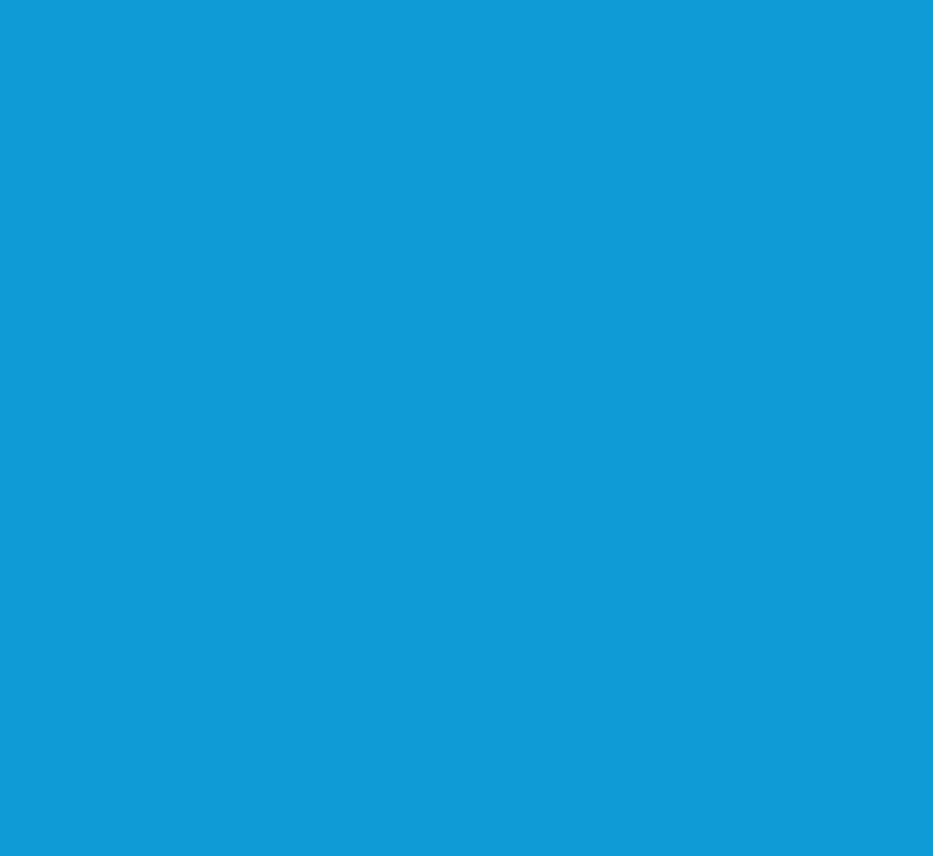
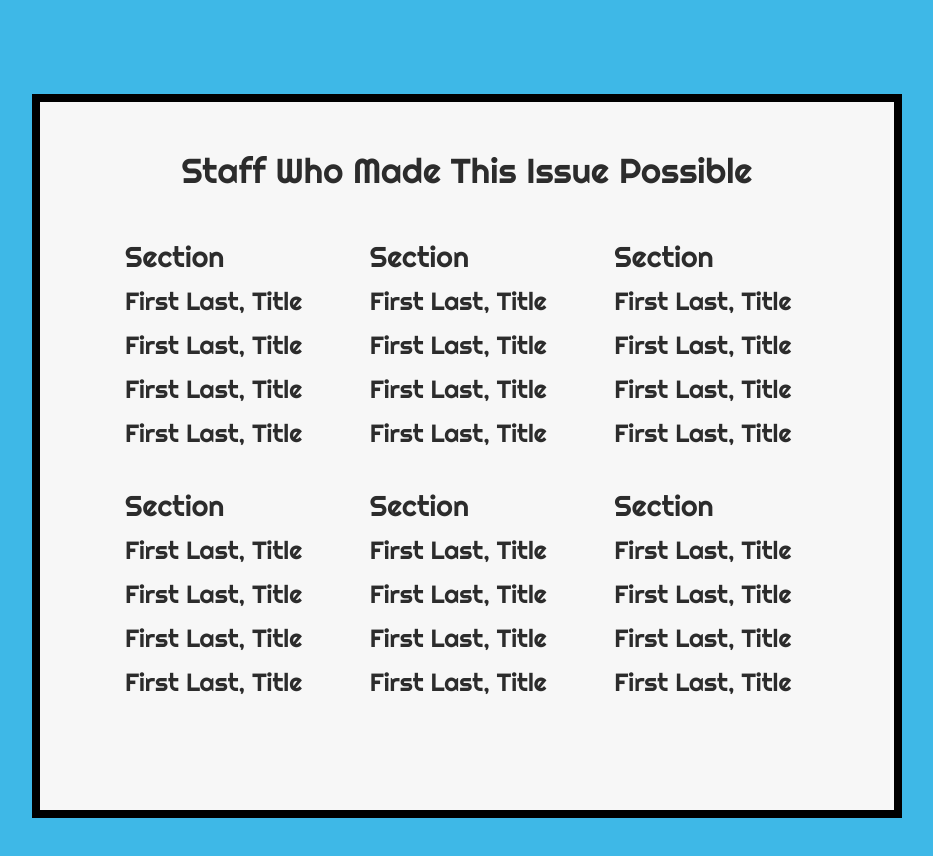
Before and after one commit to spectatorpublishing/nsop2025, a React (Create React App) app: page / in a window 1280 px wide. Shown: the part 2139-2995 px from the top of the page, without its empty margins (148-1081 px from the left). Before the commit the page ends 2137 px from the top, so only its background shows below. Built offline with nearby package versions, Linux system fonts and the light colour scheme; a web font is replaced by a local one.

Commit message:
Mostly done with credits page. Stupid fireworks...

```diff
--- a/src/App.js
+++ b/src/App.js
@@ -1,5 +1,6 @@
 import './App.css';
 import UniversityNewsPage from './Pages/UniversityNewsPage';
+import CreditsPage from './Pages/CreditsPage';
 import { Routes, Route } from 'react-router-dom';
 
 
@@ -9,6 +10,9 @@ function App() {
         <Routes>
           <Route path="/" element={<UniversityNewsPage />} />
         </Routes>
+        <Routes>
+          <Route path="/" element={<CreditsPage />} />
+        </Routes>
     </div>
   );
 }
--- /dev/null
+++ b/src/Components/CreditsComponent.js
@@ -0,0 +1,114 @@
+import React from "react";
+import styled from "styled-components";
+
+const Page = styled.main`
+  min-height: 100vh;
+  background-color: #3EB8E7;
+  padding-top: 96px;
+  padding-bottom: 96px;
+`;
+
+const Container = styled.div`
+  box-sizing: border-box;
+  width: 100%;
+  padding-left: 180px;
+  padding-right: 230px;
+`;
+
+
+
+const LetterCard = styled.div`
+  box-sizing: border-box;
+  background: #f7f7f7;
+  border: 8.729px solid #000;
+  padding: 25px 85px 100px;
+  color: #2C2C2C;
+  font-family: 'Righteous';
+  line-height: 32px;
+
+  h2 {
+    font-size: 34.6px;
+    font-weight: 400;
+    text-align: center;
+    margin-bottom: 25px;
+  }
+
+  .credits-grid {
+    display: grid;
+    grid-template-columns: repeat(auto-fit, minmax(180px, 1fr));
+    gap: 50px;
+  }
+
+  .section h3 {
+    font-size: 28.65px;
+    font-weight: 400;
+    margin-bottom: 12px;
+  }
+
+  .section p {
+    font-size: 24.88px;
+    font-weight: 400;
+    margin: 12px 0;
+  }
+`;
+
+
+const CreditsComponent = () => {
+    return (
+        <Page>
+            <Container>
+                <LetterCard>
+                    <h2>Staff Who Made This Issue Possible</h2>
+                    <div className="credits-grid">
+                        <div className="section">
+                            <h3>Section</h3>
+                            <p>First Last, Title</p>
+                            <p>First Last, Title</p>
+                            <p>First Last, Title</p>
+                            <p>First Last, Title</p>
+                        </div>
+                        <div className="section">
+                            <h3>Section</h3>
+                            <p>First Last, Title</p>
+                            <p>First Last, Title</p>
+                            <p>First Last, Title</p>
+                            <p>First Last, Title</p>
+                        </div>
+                        <div className="section">
+                            <h3>Section</h3>
+                            <p>First Last, Title</p>
+                            <p>First Last, Title</p>
+                            <p>First Last, Title</p>
+                            <p>First Last, Title</p>
+                        </div>
+                    </div>
+                    <div className="credits-grid">
+                        <div className="section">
+                            <h3>Section</h3>
+                            <p>First Last, Title</p>
+                            <p>First Last, Title</p>
+                            <p>First Last, Title</p>
+                            <p>First Last, Title</p>
+                        </div>
+                        <div className="section">
+                            <h3>Section</h3>
+                            <p>First Last, Title</p>
+                            <p>First Last, Title</p>
+                            <p>First Last, Title</p>
+                            <p>First Last, Title</p>
+                        </div>
+                        <div className="section">
+                            <h3>Section</h3>
+                            <p>First Last, Title</p>
+                            <p>First Last, Title</p>
+                            <p>First Last, Title</p>
+                            <p>First Last, Title</p>
+                        </div>
+                    </div>
+                </LetterCard>
+            </Container>
+        </Page>
+    );
+};
+
+export default CreditsComponent;
--- /dev/null
+++ b/src/Pages/CreditsPage.js
@@ -0,0 +1,17 @@
+import React from 'react';
+import styled from 'styled-components';
+import FinalPage from './FinalPage';
+
+const PageWrapper = styled.div`
+
+`;
+
+const CreditsPage = () => {
+    return (
+        <PageWrapper>
+            <FinalPage/>
+        </PageWrapper>
+        );
+    };
+
+export default CreditsPage;
--- /dev/null
+++ b/src/Pages/FinalPage.js
@@ -0,0 +1,12 @@
+import React from "react";
+import CreditsComponent from "../Components/CreditsComponent";
+
+const CreditsPage = () => {
+    return (
+        <div>
+            <CreditsComponent/>
+        </div>
+    );
+};
+
+export default CreditsPage;
```
